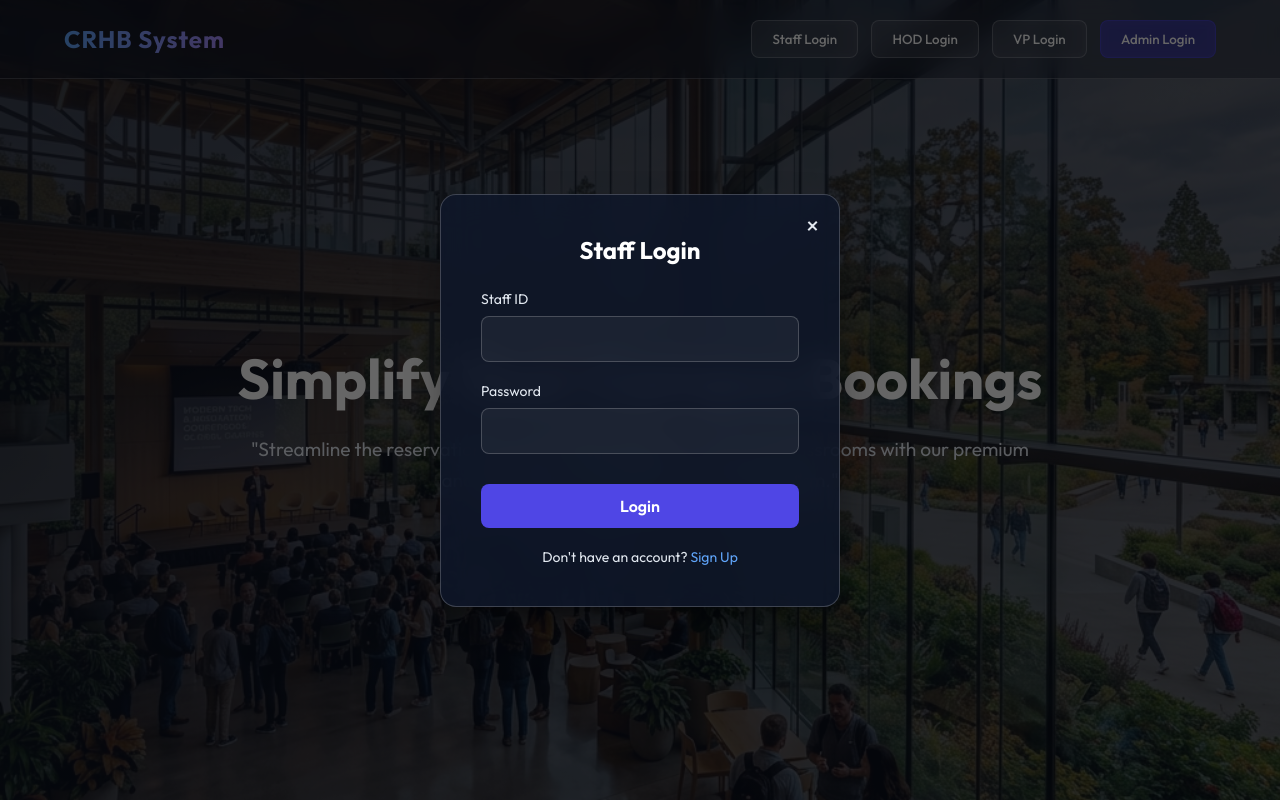
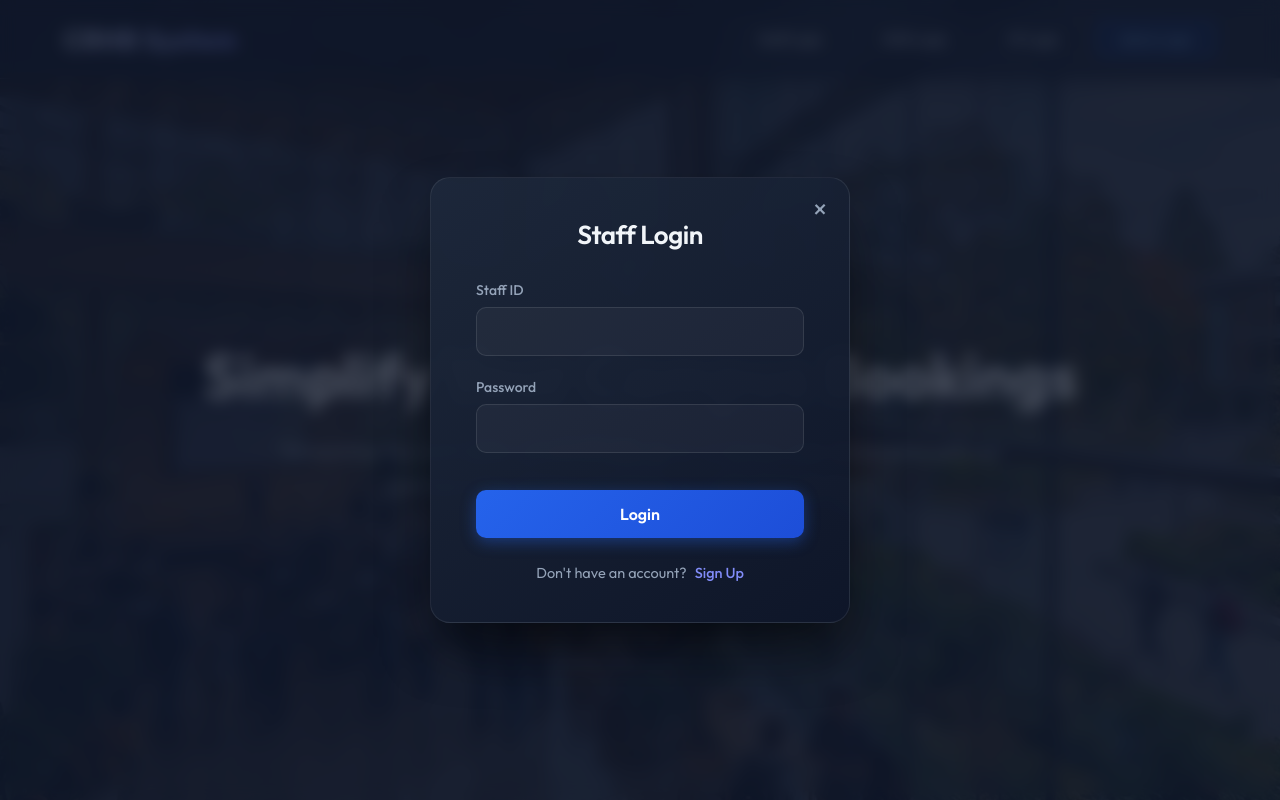
Before and after one commit to chellapandiJ/College-Hall-Booking-System, a PHP site: page / in a window 1280 px wide, after a click on "Staff Login". Run offline with PHP 8.4, Linux system fonts and the light colour scheme; data that the repository does not hold is empty.

Commit message:
Update styling for login, signup, and header

```diff
--- a/css/style.css
+++ b/css/style.css
@@ -1,13 +1,14 @@
 @import url('https://fonts.googleapis.com/css2?family=Outfit:wght@300;400;500;600;700&display=swap');
 
 :root {
-    --primary: #4F46E5;
-    --primary-hover: #4338CA;
-    --bg-glass: rgba(255, 255, 255, 0.1);
-    --border-glass: rgba(255, 255, 255, 0.2);
-    --text-main: #ffffff;
-    --text-muted: #e2e8f0;
-    --text-dark: #1e293b;
+    --primary: #2563eb;
+    --primary-hover: #1d4ed8;
+    --bg-glass: rgba(255, 255, 255, 0.03);
+    --border-glass: rgba(255, 255, 255, 0.1);
+    --text-main: #f8fafc;
+    --text-muted: #94a3b8;
+    --text-dark: #0f172a;
+    --header-bg: rgba(15, 23, 42, 0.75);
 }
 
 * {
@@ -32,7 +33,7 @@ body::before {
     content: '';
     position: absolute;
     top: 0; left: 0; width: 100%; height: 100%;
-    background: linear-gradient(135deg, rgba(15, 23, 42, 0.8) 0%, rgba(15, 23, 42, 0.6) 100%);
+    background: linear-gradient(135deg, rgba(15, 23, 42, 0.85) 0%, rgba(15, 23, 42, 0.7) 100%);
     z-index: -1;
 }
 
@@ -41,17 +42,18 @@ header {
     justify-content: space-between;
     align-items: center;
     padding: 20px 5%;
-    background: rgba(15, 23, 42, 0.4);
-    backdrop-filter: blur(10px);
-    -webkit-backdrop-filter: blur(10px);
+    background: var(--header-bg);
+    backdrop-filter: blur(12px);
+    -webkit-backdrop-filter: blur(12px);
     border-bottom: 1px solid var(--border-glass);
+    box-shadow: 0 4px 20px rgba(0,0,0,0.3);
 }
 
 .logo {
-    font-size: 24px;
+    font-size: 26px;
     font-weight: 700;
     letter-spacing: 1px;
-    background: linear-gradient(90deg, #60A5FA, #A78BFA);
+    background: linear-gradient(90deg, #e0e7ff, #818cf8);
     -webkit-background-clip: text;
     -webkit-text-fill-color: transparent;
 }
@@ -59,8 +61,8 @@ header {
 .auth-nav button {
     background: var(--bg-glass);
     border: 1px solid var(--border-glass);
-    color: #fff;
-    padding: 10px 20px;
+    color: #e2e8f0;
+    padding: 10px 22px;
     margin-left: 10px;
     border-radius: 8px;
     font-weight: 500;
@@ -70,16 +72,20 @@ header {
 }
 
 .auth-nav button:hover {
-    background: rgba(255, 255, 255, 0.2);
+    background: rgba(255, 255, 255, 0.1);
     transform: translateY(-2px);
+    color: #fff;
+    border-color: rgba(255, 255, 255, 0.3);
 }
 
 .auth-nav .admin-btn {
-    background: rgba(79, 70, 229, 0.5);
-    border-color: rgba(79, 70, 229, 0.5);
+    background: rgba(37, 99, 235, 0.2);
+    border-color: rgba(37, 99, 235, 0.5);
+    color: #93c5fd;
 }
 .auth-nav .admin-btn:hover {
-    background: rgba(79, 70, 229, 0.8);
+    background: rgba(37, 99, 235, 0.4);
+    color: #bfdbfe;
 }
 
 .hero {
@@ -93,17 +99,18 @@ header {
 }
 
 .hero h1 {
-    font-size: 3.5rem;
+    font-size: 3.8rem;
     font-weight: 700;
     margin-bottom: 20px;
     animation: fadeInDown 1s ease;
+    color: #f8fafc;
 }
 
 .hero p {
-    font-size: 1.2rem;
+    font-size: 1.25rem;
     max-width: 800px;
     color: var(--text-muted);
-    line-height: 1.6;
+    line-height: 1.7;
     margin-bottom: 40px;
     animation: fadeInUp 1s ease 0.2s both;
 }
@@ -112,7 +119,8 @@ header {
 .modal {
     position: fixed;
     top: 0; left: 0; width: 100%; height: 100%;
-    background: rgba(0, 0, 0, 0.6);
+    background: rgba(15, 23, 42, 0.75);
+    backdrop-filter: blur(8px);
     display: none;
     justify-content: center;
     align-items: center;
@@ -127,17 +135,15 @@ header {
 }
 
 .modal-content {
-    background: rgba(15, 23, 42, 0.85);
-    backdrop-filter: blur(16px);
-    -webkit-backdrop-filter: blur(16px);
-    padding: 40px;
-    border-radius: 16px;
+    background: linear-gradient(145deg, rgba(30, 41, 59, 0.95), rgba(15, 23, 42, 0.95));
+    padding: 40px 45px;
+    border-radius: 20px;
     width: 90%;
-    max-width: 400px;
-    border: 1px solid var(--border-glass);
-    box-shadow: 0 25px 50px -12px rgba(0, 0, 0, 0.5);
+    max-width: 420px;
+    border: 1px solid rgba(255,255,255,0.08);
+    box-shadow: 0 30px 60px -15px rgba(0, 0, 0, 0.7);
     transform: translateY(-20px);
-    transition: transform 0.3s ease;
+    transition: transform 0.3s cubic-bezier(0.4, 0, 0.2, 1);
     position: relative;
 }
 
@@ -147,26 +153,30 @@ header {
 
 .close-btn {
     position: absolute;
-    top: 15px;
-    right: 20px;
-    font-size: 24px;
+    top: 18px;
+    right: 22px;
+    font-size: 26px;
     cursor: pointer;
     color: var(--text-muted);
     transition: color 0.3s ease;
+    line-height: 1;
 }
 
 .close-btn:hover {
-    color: #fff;
+    color: #f8fafc;
 }
 
 .modal-content h2 {
-    margin-bottom: 25px;
-    font-size: 24px;
+    margin-bottom: 30px;
+    font-size: 26px;
     text-align: center;
+    color: #f1f5f9;
+    font-weight: 600;
+    letter-spacing: -0.5px;
 }
 
 .input-group {
-    margin-bottom: 20px;
+    margin-bottom: 22px;
     text-align: left;
 }
 
@@ -175,71 +185,83 @@ header {
     margin-bottom: 8px;
     font-size: 14px;
     color: var(--text-muted);
+    font-weight: 500;
 }
 
-.input-group input {
+.input-group input, .input-group select {
     width: 100%;
-    padding: 12px 15px;
-    background: rgba(255, 255, 255, 0.05);
-    border: 1px solid var(--border-glass);
-    border-radius: 8px;
-    color: #fff;
-    font-size: 16px;
+    padding: 14px 16px;
+    background: rgba(255, 255, 255, 0.04);
+    border: 1px solid rgba(255, 255, 255, 0.1);
+    border-radius: 10px;
+    color: #f8fafc;
+    font-size: 15px;
     outline: none;
-    transition: border-color 0.3s ease;
+    transition: all 0.3s ease;
 }
 
-.input-group input:focus {
+.input-group input:focus, .input-group select:focus {
     border-color: var(--primary);
-    background: rgba(255, 255, 255, 0.1);
+    background: rgba(255, 255, 255, 0.06);
+    box-shadow: 0 0 0 3px rgba(37, 99, 235, 0.2);
+}
+
+.input-group select option {
+    background: var(--text-dark);
+    color: var(--text-main);
 }
 
 .submit-btn {
     width: 100%;
-    padding: 12px;
-    background: var(--primary);
+    padding: 14px;
+    background: linear-gradient(135deg, var(--primary) 0%, var(--primary-hover) 100%);
     color: #fff;
     border: none;
-    border-radius: 8px;
+    border-radius: 10px;
     font-size: 16px;
     font-weight: 600;
     cursor: pointer;
-    transition: background 0.3s ease;
-    margin-top: 10px;
+    transition: all 0.3s ease;
+    margin-top: 15px;
+    box-shadow: 0 4px 15px rgba(37, 99, 235, 0.4);
 }
 
 .submit-btn:hover {
-    background: var(--primary-hover);
+    transform: translateY(-2px);
+    box-shadow: 0 6px 20px rgba(37, 99, 235, 0.6);
 }
 
 .toggle-form {
     text-align: center;
-    margin-top: 20px;
-    font-size: 14px;
+    margin-top: 25px;
+    font-size: 14.5px;
     color: var(--text-muted);
 }
 
 .toggle-form span {
-    color: #60A5FA;
+    color: #818cf8;
     cursor: pointer;
     transition: color 0.3s ease;
+    font-weight: 500;
+    margin-left: 5px;
 }
 
 .toggle-form span:hover {
-    color: #93C5FD;
+    color: #a5b4fc;
     text-decoration: underline;
 }
 
 /* Alert Styling */
 .alert {
-    padding: 10px;
-    border-radius: 8px;
-    margin-bottom: 15px;
+    padding: 12px 15px;
+    border-radius: 10px;
+    margin-bottom: 20px;
     display: none;
     font-size: 14px;
+    font-weight: 500;
 }
-.alert.success { background: rgba(16, 185, 129, 0.2); border: 1px solid #10b981; color: #34d399; }
-.alert.error { background: rgba(239, 68, 68, 0.2); border: 1px solid #ef4444; color: #f87171; }
+.alert.success { background: rgba(16, 185, 129, 0.15); border: 1px solid rgba(16, 185, 129, 0.4); color: #34d399; }
+.alert.error { background: rgba(239, 68, 68, 0.15); border: 1px solid rgba(239, 68, 68, 0.4); color: #f87171; }
 
 @keyframes fadeInDown {
     from { opacity: 0; transform: translateY(-30px); }
@@ -251,25 +273,27 @@ header {
 }
 
 /* Form hidden state */
-.hidden { display: none; }
+.hidden { display: none !important; }
 
 /* Responsive */
 @media (max-width: 768px) {
     header {
         flex-direction: column;
-        gap: 15px;
+        gap: 20px;
+        padding: 25px 5%;
     }
     .auth-nav {
         display: flex;
         flex-wrap: wrap;
         justify-content: center;
-        gap: 10px;
+        gap: 12px;
     }
     .auth-nav button {
         margin-left: 0;
         font-size: 14px;
-        padding: 8px 15px;
+        padding: 10px 18px;
     }
-    .hero h1 { font-size: 2.2rem; }
-    .hero p { font-size: 1rem; }
+    .hero h1 { font-size: 2.5rem; }
+    .hero p { font-size: 1.05rem; }
+    .modal-content { padding: 30px 25px; }
 }
--- a/index.php
+++ b/index.php
@@ -71,7 +71,7 @@ if ($res) {
                     </div>
                     <div class="input-group">
                         <label>Department</label>
-                        <select name="department" required style="width: 100%; padding: 12px 15px; background: rgba(255, 255, 255, 0.05); border: 1px solid var(--border-glass); border-radius: 8px; color: #fff; font-size: 16px; outline: none;">
+                        <select name="department" required>
                             <option value="" style="color:#000;">-- Select Department --</option>
                             <?php foreach($department_list as $dept): ?>
                                 <option value="<?= htmlspecialchars($dept) ?>" style="color:#000;"><?= htmlspecialchars($dept) ?></option>
@@ -127,7 +127,7 @@ if ($res) {
                     </div>
                     <div class="input-group">
                         <label>Department</label>
-                        <select name="department" required style="width: 100%; padding: 12px 15px; background: rgba(255, 255, 255, 0.05); border: 1px solid var(--border-glass); border-radius: 8px; color: #fff; font-size: 16px; outline: none;">
+                        <select name="department" required>
                             <option value="" style="color:#000;">-- Select Department --</option>
                             <?php foreach($department_list as $dept): ?>
                                 <option value="<?= htmlspecialchars($dept) ?>" style="color:#000;"><?= htmlspecialchars($dept) ?></option>
```
